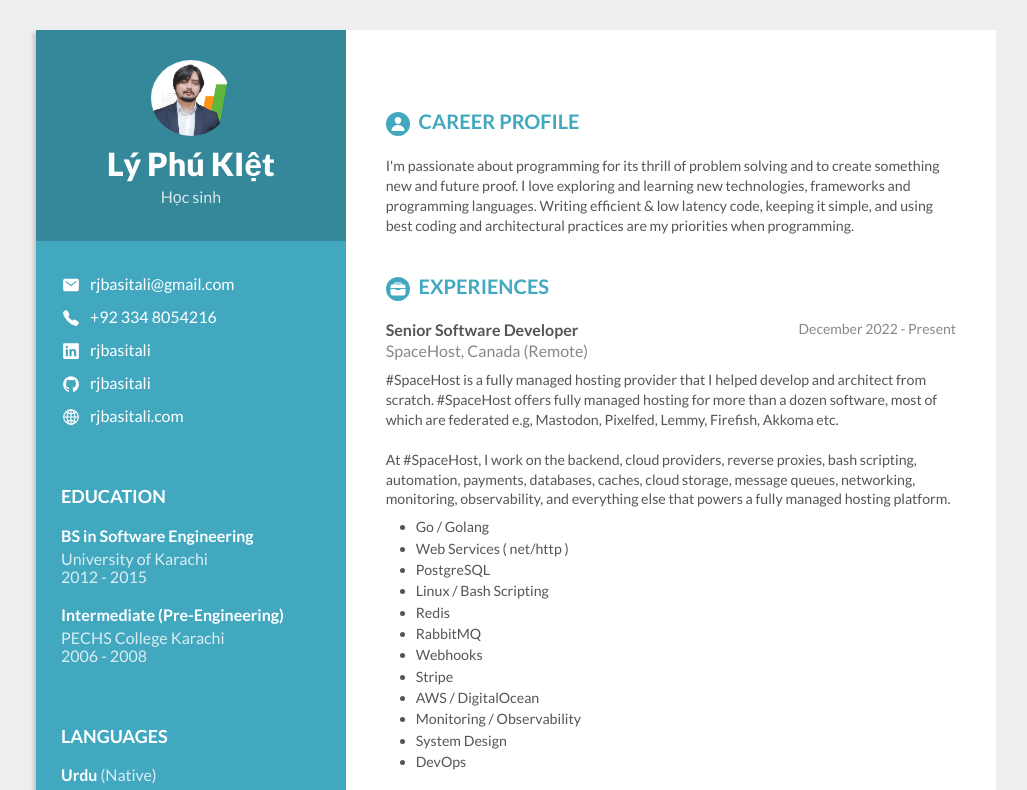
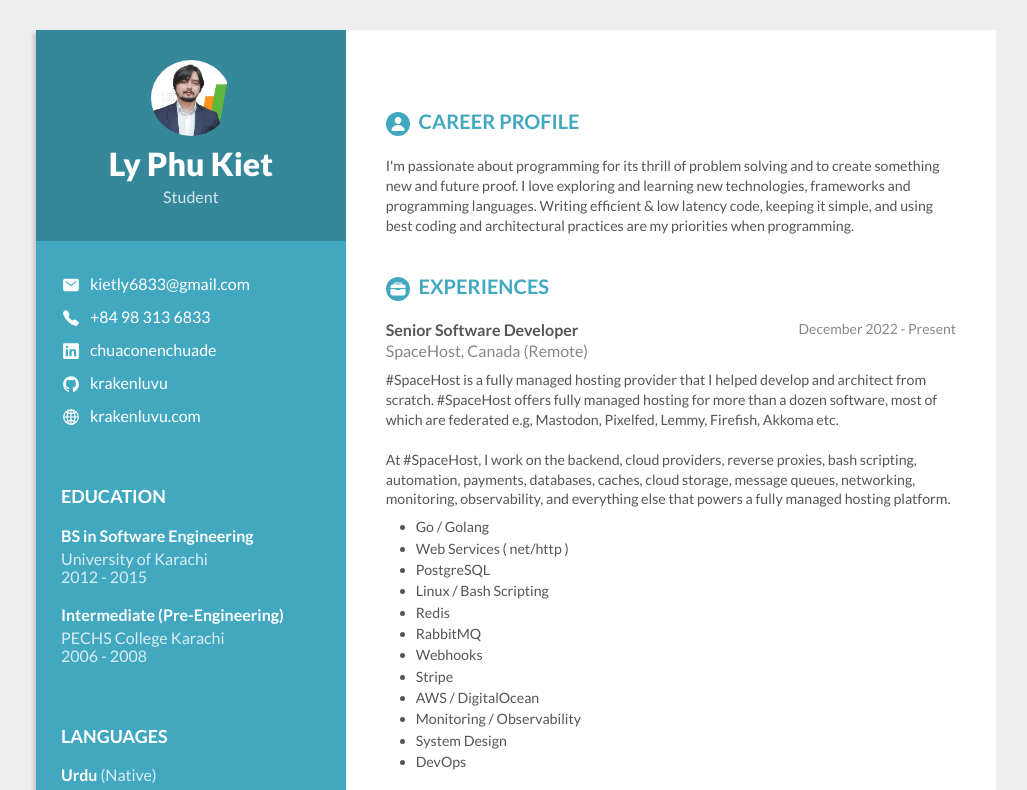
Before and after one commit to krakenluvu/krakenluvu.github.io, a plain HTML site: page index.html in a window 1280 px wide. Shown: the top 790 px of the page, without its empty margins (124-1151 px from the left). Drawn offline with nearby package versions, Linux system fonts and the light colour scheme.

Commit message:
Update index.html

```diff
--- a/index.html
+++ b/index.html
@@ -24,29 +24,29 @@
             <div class="col span-1-of-3 personal">
                 <div class="personal-header">
                     <img src="resources/img/profile_pic2.png" alt="Profile picture">
-                    <h1>Lý Phú KIệt</h1>
-                    <p>Học sinh</p>
+                    <h1>Ly Phu Kiet</h1>
+                    <p>Student</p>
                 </div>
                 <div class="personal-details">
                     <div class="personal-info">
                         <ion-icon name="mail"></ion-icon>
-                        <a href="mailto:rjbasitali@gmail.com" target="_blank">rjbasitali@gmail.com</a>
+                        <a href="mailto:kietly6833@gmail.com" target="_blank">kietly6833@gmail.com</a>
                     </div>
                     <div class="personal-info">
                         <ion-icon name="call"></ion-icon>
-                        <a href="tel:0923348054216" target="_blank">+92 334 8054216</a>
+                        <a href="tel:0983136833" target="_blank">+84 98 313 6833</a>
                     </div>
                     <div class="personal-info">
                         <ion-icon name="logo-linkedin"></ion-icon>
-                        <a href="https://www.linkedin.com/in/rjbasitali/" target="_blank">rjbasitali</a>
+                        <a href="https://www.linkedin.com/in/chuaconenchuade/" target="_blank">chuaconenchuade</a>
                     </div>
                     <div class="personal-info">
                         <ion-icon name="logo-github"></ion-icon>
-                        <a href="https://github.com/rjbasitali" target="_blank">rjbasitali</a>
+                        <a href="https://github.com/krakenluvu" target="_blank">krakenluvu</a>
                     </div>
                     <div class="personal-info">
                         <ion-icon name="globe-outline"></ion-icon>
-                        <a href="https://rjbasitali.com" target="_blank">rjbasitali.com</a>
+                        <a href="https://krakenluvu.com" target="_blank">krakenluvu.com</a>
                     </div>
 
                     <h3>Education</h3>
```
